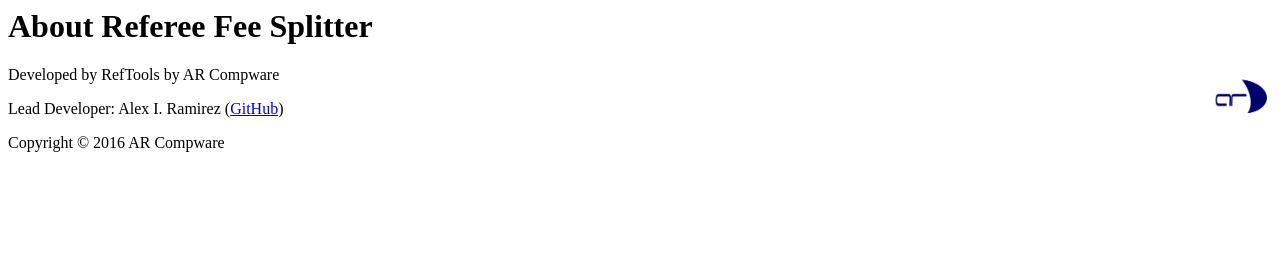
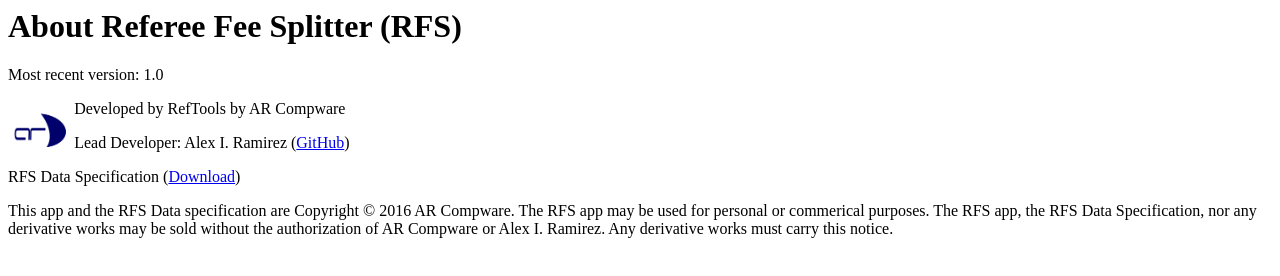
Before and after one commit to alexram1313/rfs-info, a plain HTML site: page index.html in a window 1280 px wide. Drawn offline with Linux system fonts and the light colour scheme.

Commit message:
Update index.html

```diff
--- a/index.html
+++ b/index.html
@@ -1,4 +1,6 @@
-<h1>About Referee Fee Splitter</h1>
-<p><img src="comp circle white.png" style="width: 5%;" align="right" />Developed by RefTools by AR Compware</p>
+<h1>About Referee Fee Splitter (RFS)</h1>
+<p>Most recent version: 1.0</p>
+<p><img src="comp circle white.png" style="width: 5%;" align="left" />Developed by RefTools by AR Compware</p>
 <p>Lead Developer: Alex I. Ramirez (<a href="https://www.github.com/alexram1313" target="_blank">GitHub</a>)</p>
-<p>Copyright &copy; 2016 AR Compware</p>
+<p>RFS Data Specification (<a href="reffeesplitter.pdf" target="_blank">Download</a>)</p>
+<p>This app and the RFS Data specification are Copyright &copy; 2016 AR Compware. The RFS app may be used for personal or commerical purposes. The RFS app, the RFS Data Specification, nor any derivative works may be sold without the authorization of AR Compware or Alex I. Ramirez. Any derivative works must carry this notice.</p>
```
